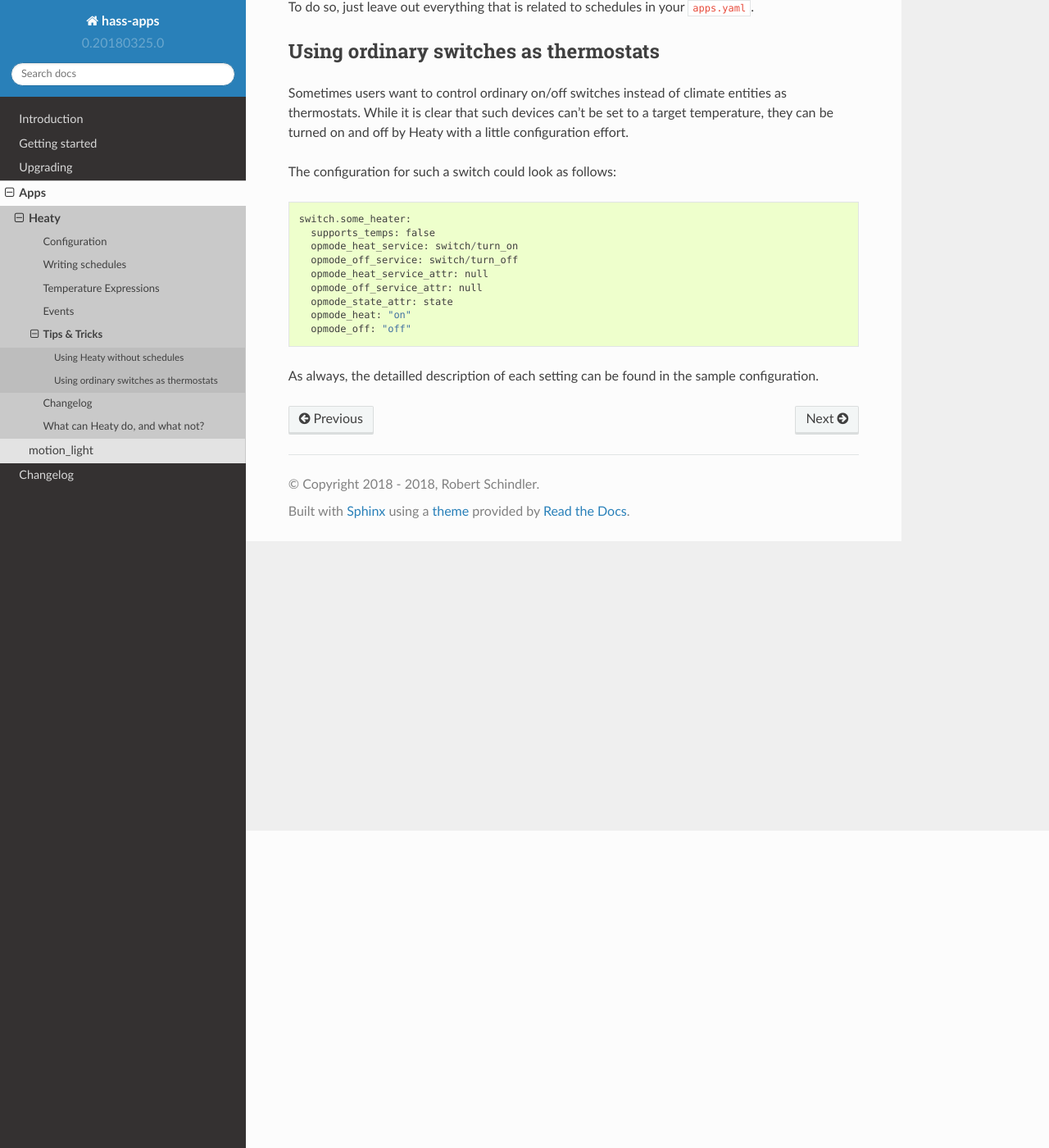
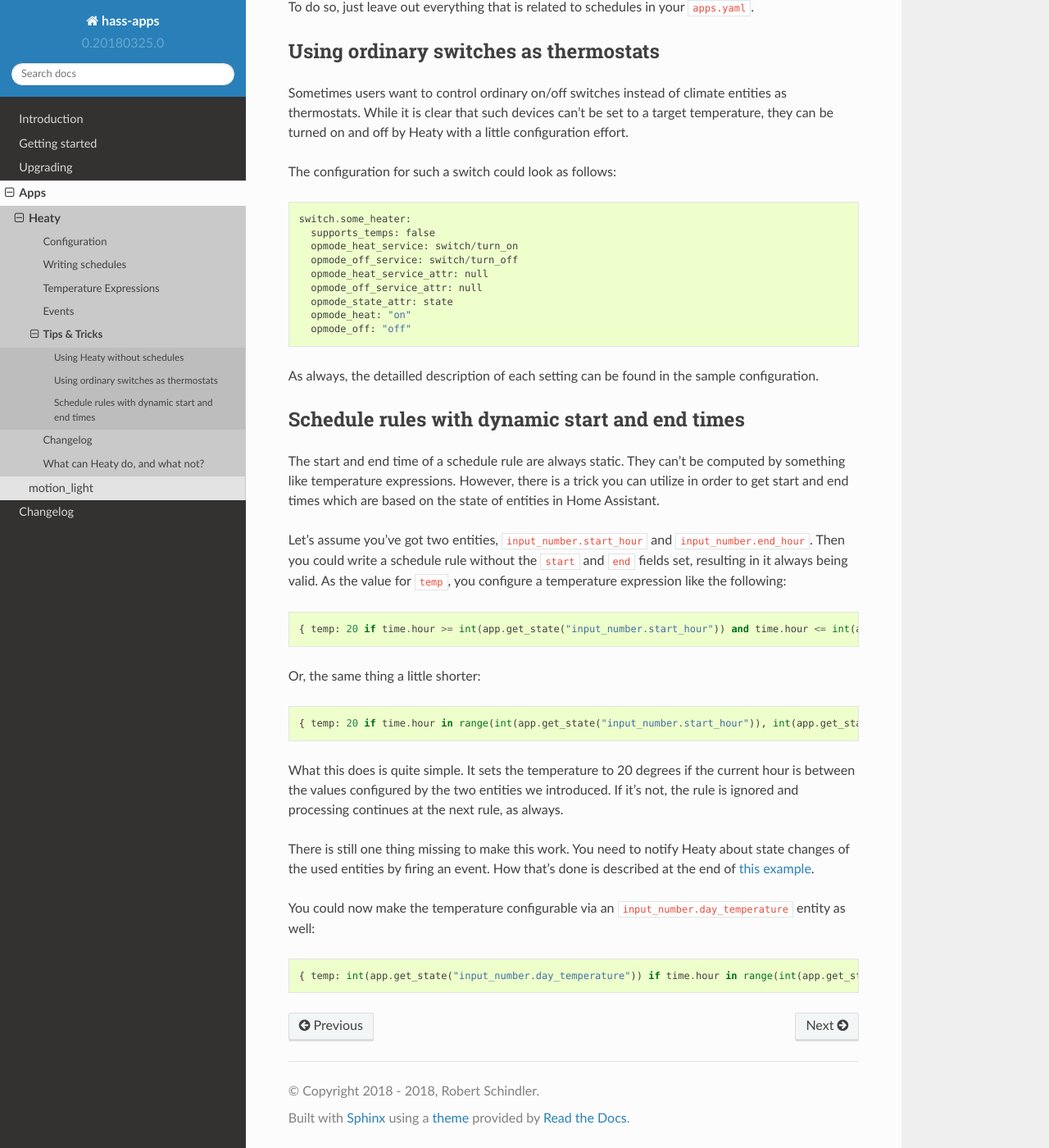
Before and after one commit to bob1de/hass-apps, a Sphinx documentation site: the page built from docs/apps/heaty/tips-and-tricks.rst, in a window 1280 px wide and 1400 px high, scrolled down 387 px. Shown: the whole window at 82% size. Built offline with Sphinx 7.4.7 and the Read the Docs theme 2.0.0, drawn with Linux system fonts in a browser that asks for light colours.

Commit message:
[heaty] Added tip on how to configure dynamic rule start/end times

```diff
--- a/docs/apps/heaty/tips-and-tricks.rst
+++ b/docs/apps/heaty/tips-and-tricks.rst
@@ -41,3 +41,45 @@ The configuration for such a switch could look as follows:
 
 As always, the detailled description of each setting can be found in
 the sample configuration.
+
+
+Schedule rules with dynamic start and end times
+-----------------------------------------------
+
+The start and end time of a schedule rule are always static. They can't
+be computed by something like temperature expressions. However, there
+is a trick you can utilize in order to get start and end times which
+are based on the state of entities in Home Assistant.
+
+Let's assume you've got two entities, ``input_number.start_hour`` and
+``input_number.end_hour``. Then you could write a schedule rule without
+the ``start`` and ``end`` fields set, resulting in it always being valid.
+As the value for ``temp``, you configure a temperature expression like
+the following:
+
+::
+
+    { temp: 20 if time.hour >= int(app.get_state("input_number.start_hour")) and time.hour <= int(app.get_state("input_number.end_hour")) else Ignore() }
+
+Or, the same thing a little shorter:
+
+::
+
+    { temp: 20 if time.hour in range(int(app.get_state("input_number.start_hour")), int(app.get_state("input_number.end_hour")) + 1) else Ignore() }
+
+What this does is quite simple. It sets the temperature to 20 degrees
+if the current hour is between the values configured by the two entities
+we introduced. If it's not, the rule is ignored and processing continues
+at the next rule, as always.
+
+There is still one thing missing to make this work. You need to notify
+Heaty about state changes of the used entities by firing
+an event. How that's done is described at the end of `this example
+<temperature-expressions.html#example-use-of-an-external-module>`_.
+
+You could now make the temperature configurable via an
+``input_number.day_temperature`` entity as well:
+
+::
+
+    { temp: int(app.get_state("input_number.day_temperature")) if time.hour in range(int(app.get_state("input_number.start_hour")), int(app.get_state("input_number.end_hour")) + 1) else Ignore() }
```
